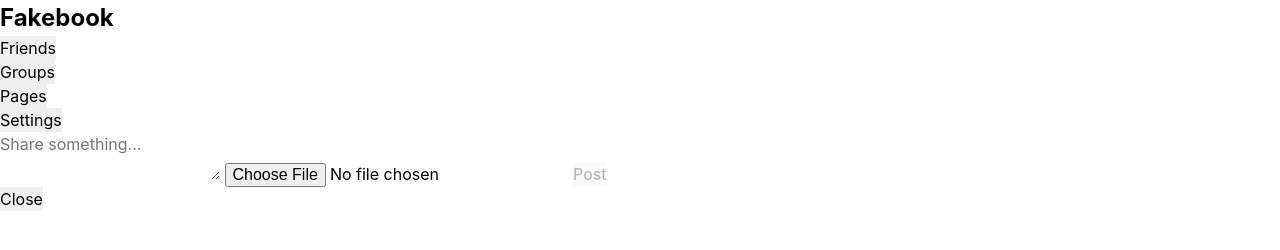
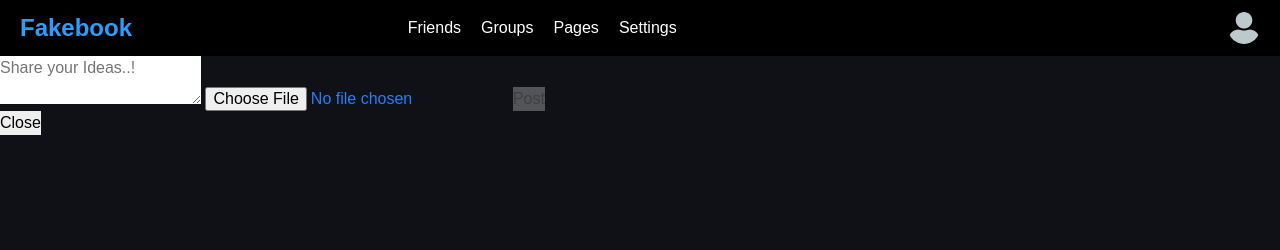
Before and after one commit to ashishsooddev/fakebook, a website: page general/index.html in a window 1280 px wide. Drawn offline with Linux system fonts and the light colour scheme.

Commit message:
header css updated

```diff
--- a/general/assets/style/index.css
+++ b/general/assets/style/index.css
@@ -1,3 +1,47 @@
 @charset "utf-8";
 
 @import url(reset.css);
+
+body {
+  background: #0f1117;
+  color: rgb(33, 127, 251);
+  font-family: Arial;
+}
+
+.topbar {
+  display: flex;
+  align-items: center;
+  background: #000;
+  padding: 10px 20px;
+}
+
+.menu {
+  display: flex;
+  list-style: none;
+  gap: 20px;
+  margin: 0 auto;
+}
+
+.topbar h2 {
+  color: #2d9cff;
+  margin: 0;
+}
+
+#profileIcon {
+  margin-left: auto;
+}
+
+#profileIcon {
+  width: 32px;
+  height: 32px;
+  border-radius: 50%;
+  object-fit: cover;
+  cursor: pointer;
+}
+
+.menu button {
+  background: transparent;
+  color: #fff;
+  border: none;
+  cursor: pointer;
+}
--- a/general/index.html
+++ b/general/index.html
@@ -18,14 +18,14 @@
     <li><button>Settings</button></li>
   </ul>
 
-  <img src="" id="profileIcon">
+  <img src="./assets/media/user.png" id="profileIcon">
 </header>
 
 <main>
 
     <section class="postArea">
         <form id="postAreaForm">
-            <textarea id="postMessage" placeholder="Share something..."></textarea>
+            <textarea id="postMessage" placeholder="Share your Ideas..!"></textarea>
             <input type="file" id="uploadImage">
             <button id="submitPost" disabled>Post</button>
         </form>
```
Also changed, not shown: general/assets/media/user.png (added).
